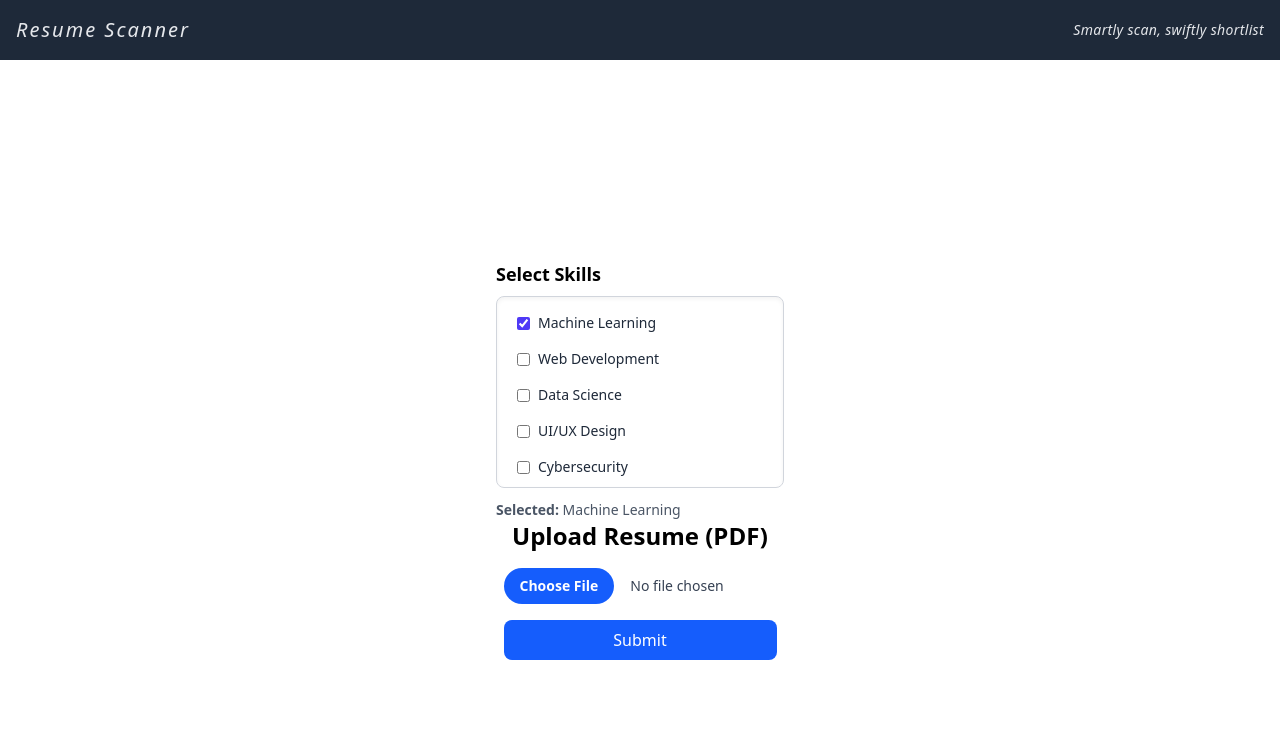
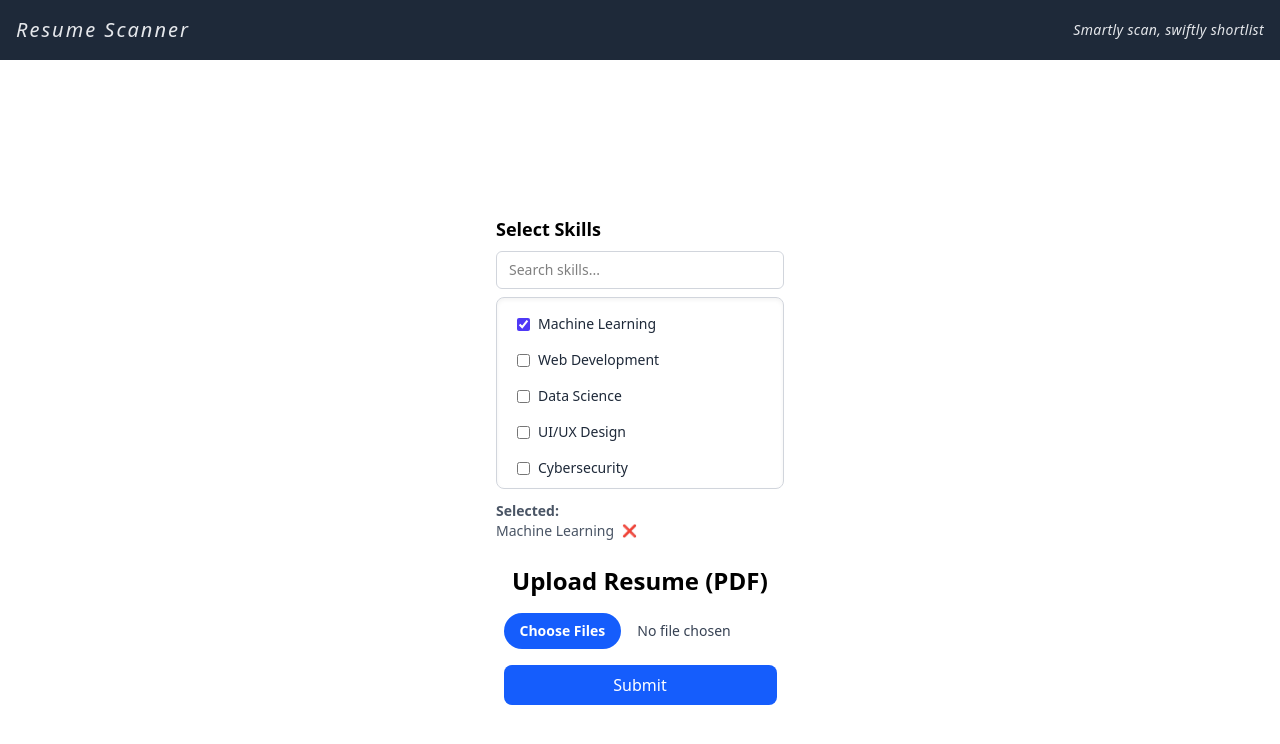
Before and after one commit to AnshRiteshSavadatti/AI-Based-Resume-Screener-ULTIMEZ, a React (Vite) app: page /form in a window 1280 px wide. Both pictures are taken after a click on the checkbox "Machine Learning". Shown: the top 744 px of the page. Built offline with nearby package versions, Linux system fonts and the light colour scheme.

Commit message:
Updating dropdown form and backend index.js to takemultiple files as input

```diff
--- a/src/resume/DropDown.jsx
+++ b/src/resume/DropDown.jsx
@@ -1,7 +1,7 @@
 import { useState } from "react";
 
-function DropDown() {
-  const [selectedSkills, setSelectedSkills] = useState([]);
+function DropDown({ selectedSkills, setSelectedSkills }) {
+  const [searchTerm, setSearchTerm] = useState("");
 
   const skills = [
     "Machine Learning",
@@ -27,11 +27,31 @@ function DropDown() {
     );
   };
 
+  const removeSkill = (skill) => {
+    setSelectedSkills((prev) => prev.filter((s) => s !== skill));
+  };
+
+  const filteredSkills = skills.filter((skill) =>
+    skill.toLowerCase().includes(searchTerm.toLowerCase())
+  );
+
   return (
-    <div className="relative w-72">
+    <div className="relative w-72 mb-6">
       <h2 className="text-lg font-semibold mb-2">Select Skills</h2>
+
+      {/* Search Input */}
+      <input
+        type="text"
+        placeholder="Search skills..."
+        value={searchTerm}
+        onChange={(e) => setSearchTerm(e.target.value)}
+        className="w-full px-3 py-2 mb-2 border border-gray-300 rounded-md text-sm focus:outline-none focus:ring-2 focus:ring-indigo-500"
+      />
+
+      {/* Scrollable List */}
       <div className="border border-gray-300 rounded-lg shadow-inner max-h-48 overflow-y-auto bg-white p-3 scrollbar-thin scrollbar-thumb-gray-400 scrollbar-track-gray-100 hover:scrollbar-thumb-gray-500">
-        {skills.map((skill) => (
+        {filteredSkills.length > 0 ? (
+          filteredSkills.map((skill) => (
             <div
               key={skill}
               className="flex items-center mb-2 hover:bg-gray-100 rounded px-2 py-1 transition"
@@ -50,11 +70,32 @@ function DropDown() {
                 {skill}
               </label>
             </div>
+          ))
+        ) : (
+          <p className="text-sm text-gray-500">No matching skills found.</p>
+        )}
+      </div>
+
+      {/* Selected Skills */}
+      <div className="mt-3 text-sm text-gray-600">
+        <strong>Selected:</strong>{" "}
+        {selectedSkills.length > 0 ? (
+          <div className="space-y-1">
+            {selectedSkills.map((skill) => (
+              <div key={skill} className="flex items-center">
+                <span className="mr-2">{skill}</span>
+                <button
+                  onClick={() => removeSkill(skill)}
+                  className="text-red-500 text-xs cursor-pointer"
+                >
+                  ❌
+                </button>
+              </div>
             ))}
           </div>
-
-      <div className="mt-3 text-sm text-gray-600">
-        <strong>Selected:</strong> {selectedSkills.join(", ") || "None"}
+        ) : (
+          "None"
+        )}
       </div>
     </div>
   );
--- a/src/resume/Form.jsx
+++ b/src/resume/Form.jsx
@@ -2,18 +2,26 @@ import { useState } from "react";
 import DropDown from "./DropDown";
 
 function FormResume() {
-  const [pdfFile, setPdfFile] = useState(null);
+  const [pdfFiles, setPdfFiles] = useState([]);
+  const [selectedSkills, setSelectedSkills] = useState([]);
 
   const handleFileChange = (e) => {
-    setPdfFile(e.target.files[0]);
+    setPdfFiles(e.target.files);
   };
 
   const handleSubmit = async (e) => {
     e.preventDefault();
-    if (!pdfFile) return alert("Please select a PDF file.");
+    if (selectedSkills.length === 0) {
+      alert("Please select at least one skill before uploading the PDF.");
+      return;
+    }
+
+    if (!pdfFiles) return alert("Please select a PDF file.");
 
     const formData = new FormData();
-    formData.append("resume", pdfFile);
+    [...pdfFiles].forEach((file) => {
+      formData.append("resume", file);
+    });
 
     try {
       const response = await fetch("http://localhost:5000/upload", {
@@ -30,7 +38,10 @@ function FormResume() {
 
   return (
     <div className="flex flex-col items-center justify-center min-h-screen ">
-      <DropDown />
+      <DropDown
+        selectedSkills={selectedSkills}
+        setSelectedSkills={setSelectedSkills}
+      />
       <h2 className="text-2xl font-semibold mb-4 text-center">
         Upload Resume (PDF)
       </h2>
@@ -38,6 +49,7 @@ function FormResume() {
         <input
           type="file"
           accept="application/pdf"
+          multiple
           onChange={handleFileChange}
           className="block w-full text-sm text-gray-700
                      file:mr-4 file:py-2 file:px-4
```
Also changed, not shown: index.html (+6 -2 lines), 1 other file (tests, documents, lock files or other folders). Lines whose indentation alone changed are shown as unchanged.
